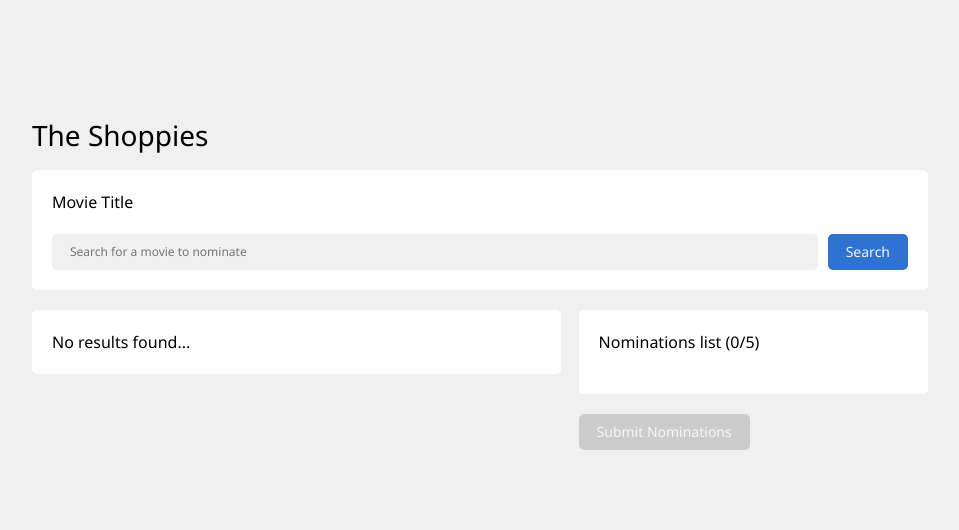
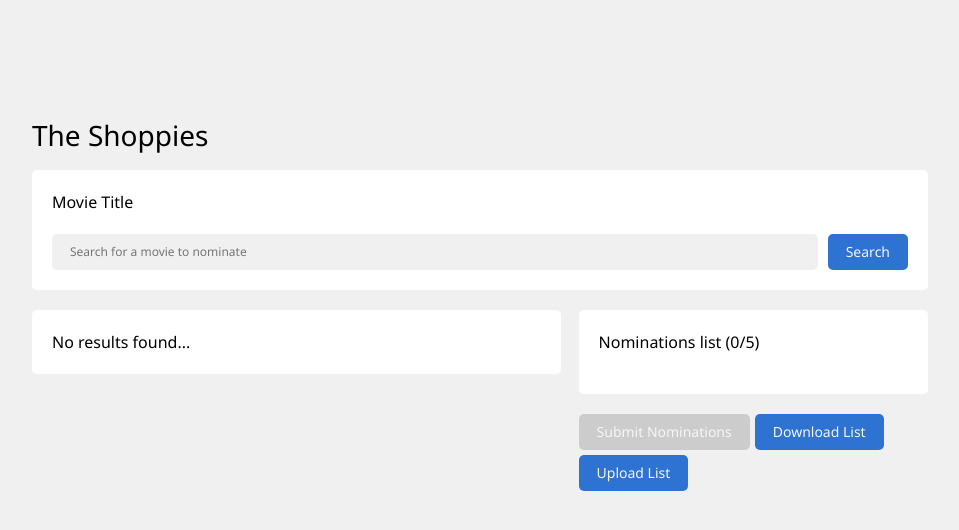
Before and after one commit to RiccLQL/Ricky-Liu-Shoppies-Awards, a React (Create React App) app in the folder shoppies-app/: page / in a window 1280 px wide. Shown: the top 530 px of the page, without its empty margins (160-1119 px from the left). Built offline with nearby package versions, Linux system fonts and the light colour scheme.

Commit message:
download and upload done

```diff
--- a/shoppies-app/package.json
+++ b/shoppies-app/package.json
@@ -7,7 +7,10 @@
     "@testing-library/react": "^11.2.6",
     "@testing-library/user-event": "^12.8.3",
     "axios": "^0.21.1",
+    "cors": "^2.8.5",
     "dotenv": "^9.0.0",
+    "express": "^4.17.1",
+    "js-file-download": "^0.4.12",
     "react": "^17.0.2",
     "react-dom": "^17.0.2",
     "react-scripts": "4.0.3",
--- a/shoppies-app/src/App.css
+++ b/shoppies-app/src/App.css
@@ -7,7 +7,7 @@
   justify-content: flex-start;
   align-items: center;
   background-color: var(--background-color);
-  height: 100vh;
+  min-height: 100vh;
   user-select: none;
 }
 
--- a/shoppies-app/src/styles/Home.css
+++ b/shoppies-app/src/styles/Home.css
@@ -41,3 +41,8 @@
 .split-container {
     display: block;
 }
+
+.break {
+    margin-right: 5px;
+    margin-bottom: 5px;
+}
--- a/shoppies-app/src/views/Home.js
+++ b/shoppies-app/src/views/Home.js
@@ -7,6 +7,7 @@ import '../styles/Home.css';
 import '../styles/Text.css';
 import '../styles/Button.css'
 import axios from 'axios';
+import fileDownload from 'js-file-download';
 
 const Home = () => {
 
@@ -43,6 +44,20 @@ const Home = () => {
         setUpdate(update ? 0 : 1);
     }
 
+    const fileUpload = async (e) => {
+        if (e.target.files[0]) {
+            let reader = new FileReader();
+            const file = e.target.files[0]
+            reader.readAsText(file);
+            reader.onload = () => {
+                if (reader.result) {
+                    const uploadedString = reader.result;
+                    setNominations(JSON.parse(uploadedString));
+                }
+            }
+        }
+    }
+
     /* Render */
     return (
         <div className="home">
@@ -50,8 +65,22 @@ const Home = () => {
             <SearchBar input={searchValue} updateSearchValue={updateSearchValue} updateValue={updateValue} />
             <div className="split-container" >
                 <div style={{ width: '59%', float: 'left' }}><Results results={results.data ? results.data.Search ? results.data.Search : 0 : 0} nominate={nominate} nominations={nominations}/></div>
-                <div style={{ width: '39%', float: 'right' }}><Nominations nominations={nominations} removeNominate={removeNominate}/>{nominations.length === 5 ? <button className="positive-button" onClick={() => {}}>Submit Nominations</button> : <button className="gray-button" style={{ cursor: 'unset' }}>Submit Nominations</button> }</div>
-
+                <div style={{ width: '39%', float: 'right' }}>
+                    <Nominations nominations={nominations} removeNominate={removeNominate}/>
+                    {nominations.length === 5 ?
+                    <div>
+                        <button className="positive-button break" onClick={() => {}}>Submit Nominations</button>
+                        <button className="neutral-button break" onClick={() => {if (nominations.length !== 0) fileDownload(JSON.stringify(nominations), 'nominations.txt')}}>Download List</button>
+                        <button className="neutral-button break" onClick={() => {document.getElementById("upload-list").click()}}>Upload List</button>
+                        <input type="file" id="upload-list" className="neutral-button break" placeholder="Upload List" style={{ display: 'none' }} onChange={fileUpload}/>
+                    </div> :
+                    <div>
+                        <button className="gray-button break" style={{ cursor: 'unset' }}>Submit Nominations</button>
+                        <button className="neutral-button break" onClick={() => {if (nominations.length !== 0) fileDownload(JSON.stringify(nominations), 'nominations.txt')}}>Download List</button>
+                        <button className="neutral-button break" onClick={() => {document.getElementById("upload-list").click()}}>Upload List</button>
+                        <input type="file" id="upload-list" className="neutral-button break" placeholder="Upload List" style={{ display: 'none' }} onChange={fileUpload}/>
+                    </div> }
+                </div>
             </div>
         </div>
     );
```
Also changed, not shown: 1 other file (tests, documents, lock files or other folders).
